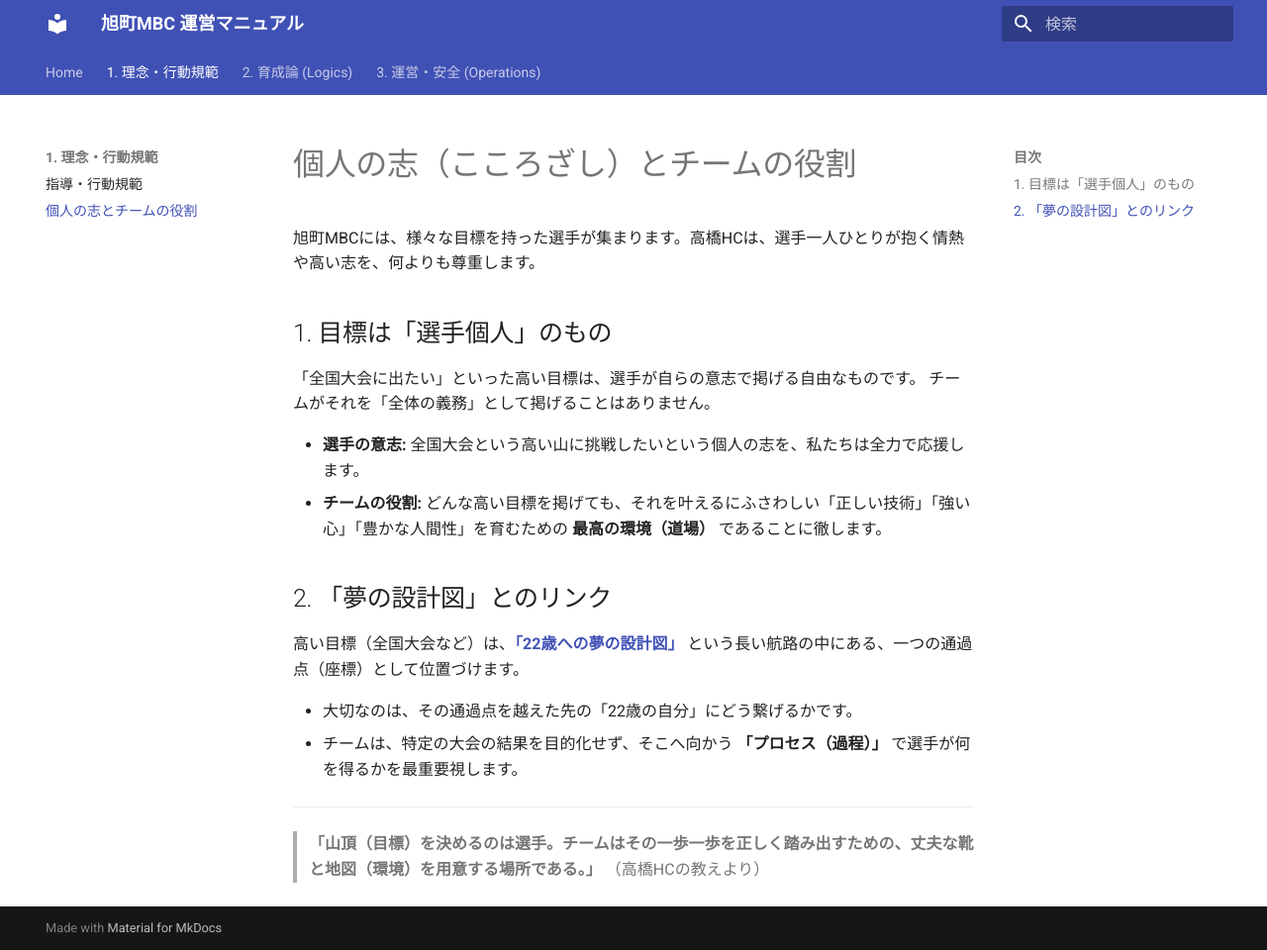
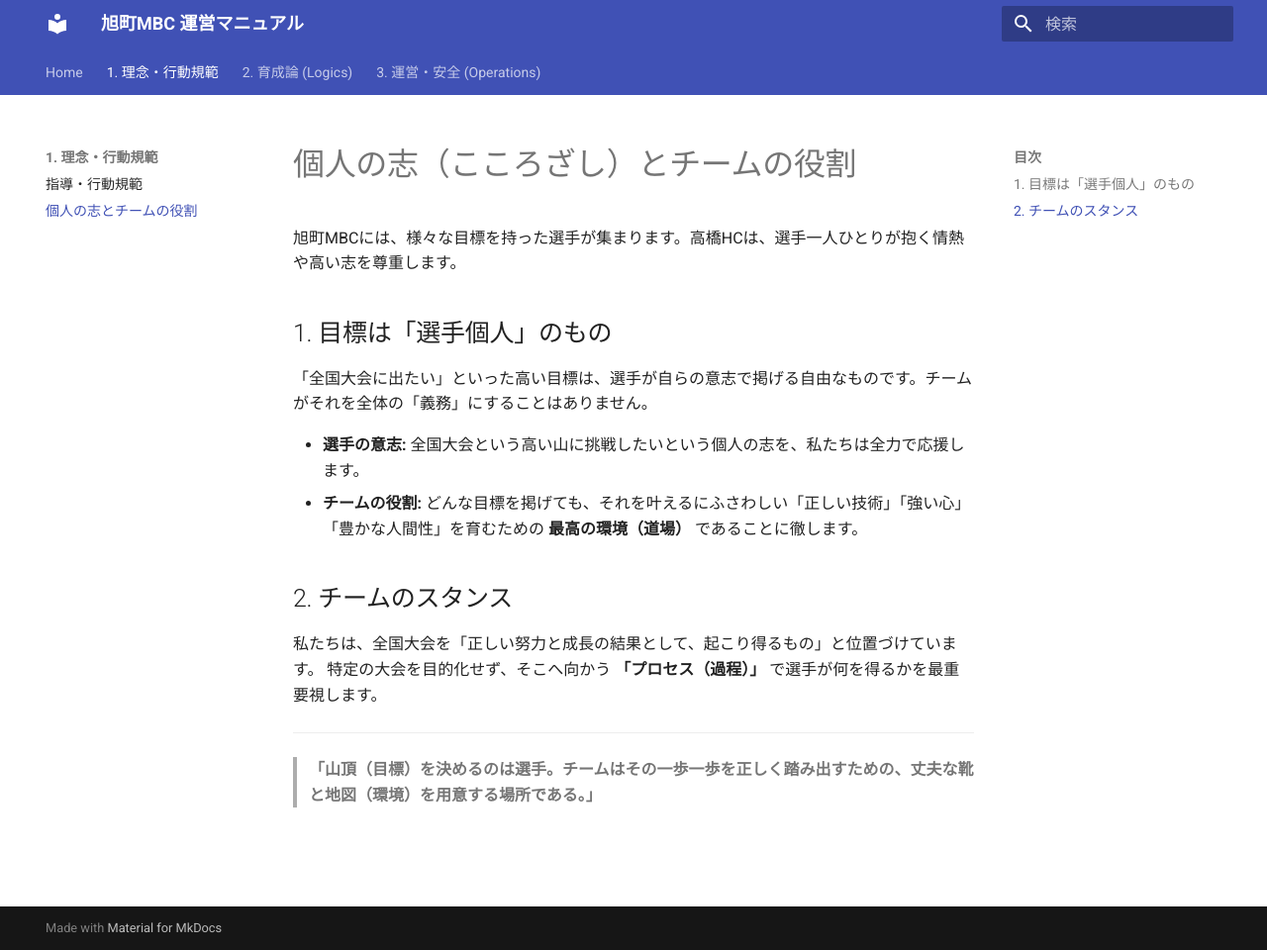
Before and after one commit to kawaiikumichan/asahicho-minibus-ops, an MkDocs documentation site: the page built from docs/01_Coaching_Logics/individual_goals.md, in a window 1280 px wide and 960 px high. Shown: the whole window at 99% size. Built offline with MkDocs 1.6.1 and Material for MkDocs 9.7.7, drawn with Linux system fonts in a browser that asks for light colours.

Commit message:
Update individual_goals.md

```diff
--- a/docs/01_Coaching_Logics/individual_goals.md
+++ b/docs/01_Coaching_Logics/individual_goals.md
@@ -1,19 +1,16 @@
 # 個人の志（こころざし）とチームの役割
 
-旭町MBCには、様々な目標を持った選手が集まります。高橋HCは、選手一人ひとりが抱く情熱や高い志を、何よりも尊重します。
+旭町MBCには、様々な目標を持った選手が集まります。高橋HCは、選手一人ひとりが抱く情熱や高い志を尊重します。
 
 ## 1. 目標は「選手個人」のもの
-「全国大会に出たい」といった高い目標は、選手が自らの意志で掲げる自由なものです。
-チームがそれを「全体の義務」として掲げることはありません。
+「全国大会に出たい」といった高い目標は、選手が自らの意志で掲げる自由なものです。チームがそれを全体の「義務」にすることはありません。
 
 * **選手の意志:** 全国大会という高い山に挑戦したいという個人の志を、私たちは全力で応援します。
-* **チームの役割:** どんな高い目標を掲げても、それを叶えるにふさわしい「正しい技術」「強い心」「豊かな人間性」を育むための **最高の環境（道場）** であることに徹します。
+* **チームの役割:** どんな目標を掲げても、それを叶えるにふさわしい「正しい技術」「強い心」「豊かな人間性」を育むための **最高の環境（道場）** であることに徹します。
 
-## 2. 「夢の設計図」とのリンク
-高い目標（全国大会など）は、[**「22歳への夢の設計図」**](dream_blueprint.md) という長い航路の中にある、一つの通過点（座標）として位置づけます。
-
-* 大切なのは、その通過点を越えた先の「22歳の自分」にどう繋げるかです。
-* チームは、特定の大会の結果を目的化せず、そこへ向かう **「プロセス（過程）」** で選手が何を得るかを最重要視します。
+## 2. チームのスタンス
+私たちは、全国大会を「正しい努力と成長の結果として、起こり得るもの」と位置づけています。
+特定の大会を目的化せず、そこへ向かう **「プロセス（過程）」** で選手が何を得るかを最重要視します。
 
 ---
-> **「山頂（目標）を決めるのは選手。チームはその一歩一歩を正しく踏み出すための、丈夫な靴と地図（環境）を用意する場所である。」** （高橋HCの教えより）
+> **「山頂（目標）を決めるのは選手。チームはその一歩一歩を正しく踏み出すための、丈夫な靴と地図（環境）を用意する場所である。」**
```
